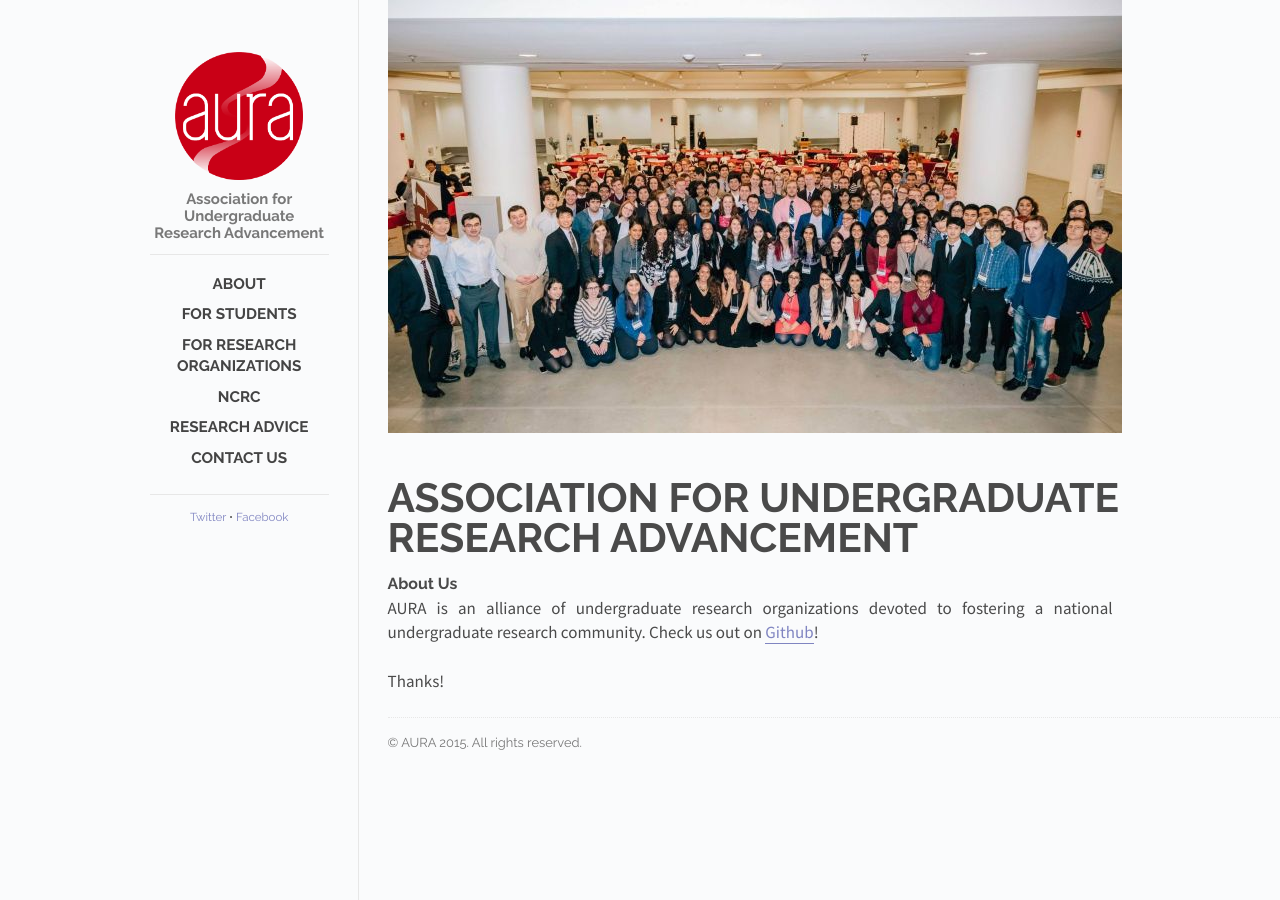
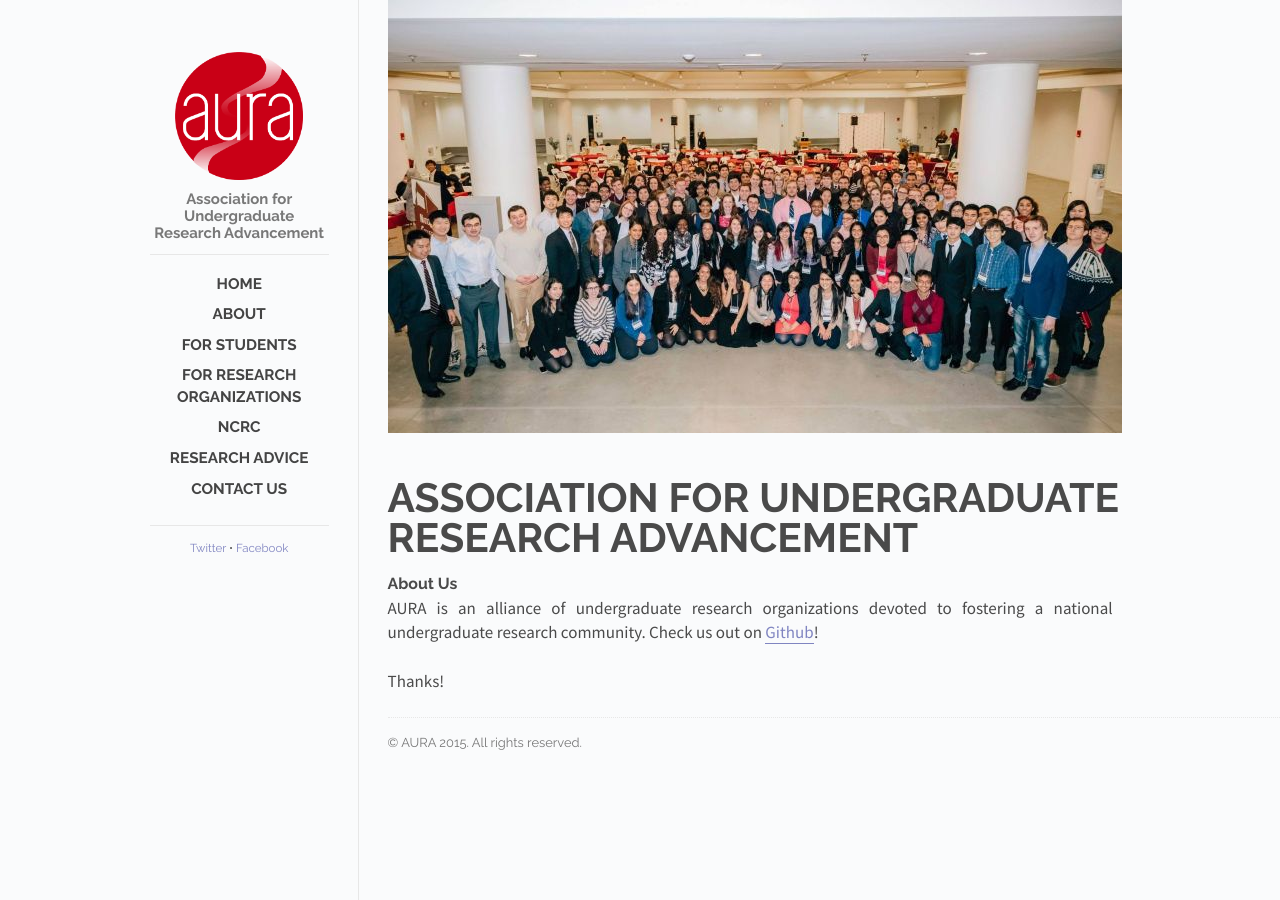
Before and after one commit to kraftp/aura_website, a Jekyll site: the page built from index.html, in a window 1280 px wide. Built offline with Jekyll 4.4.1, drawn with Linux system fonts in a browser that asks for light colours; Markdown is read by kramdown in place of the engine named in the settings; the list of posts is cut into pages by our own code.

Commit message:
Update _config.yml

```diff
--- a/_config.yml
+++ b/_config.yml
@@ -35,5 +35,5 @@
   repo:              https://github.com/kraftp/aura_website
 
 # Pages in website header
-pages_list:       {'About':'/about', 'For Students':'/for_students', 'For Research Organizations':'/for_research_organizations', "NCRC":'/NCRC', "Research Advice":'/research_advice', "Contact Us":'/contact_us'}
+pages_list:       {'Home':'/home-page', 'About':'/about', 'For Students':'/for_students', 'For Research Organizations':'/for_research_organizations', "NCRC":'/NCRC', "Research Advice":'/research_advice', "Contact Us":'/contact_us'}
 home: '/2015-5-19-homepage'
```
